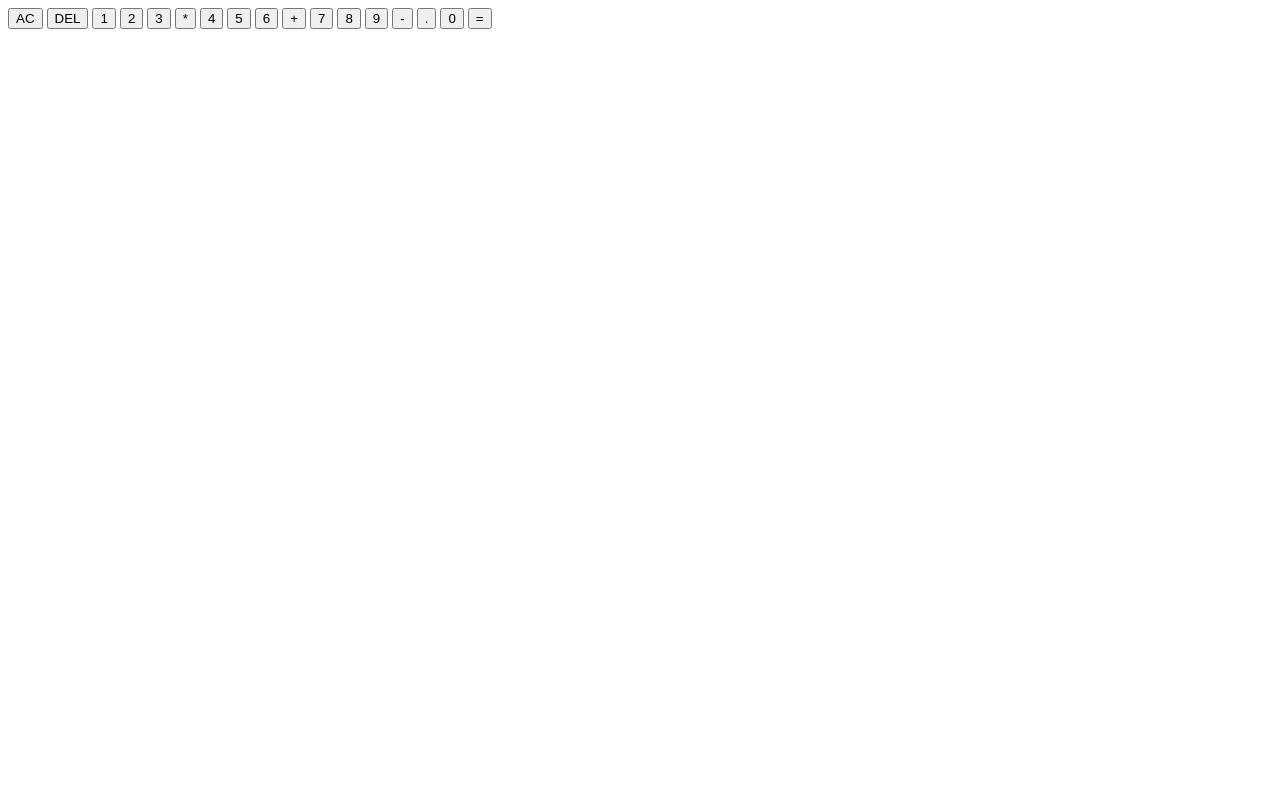
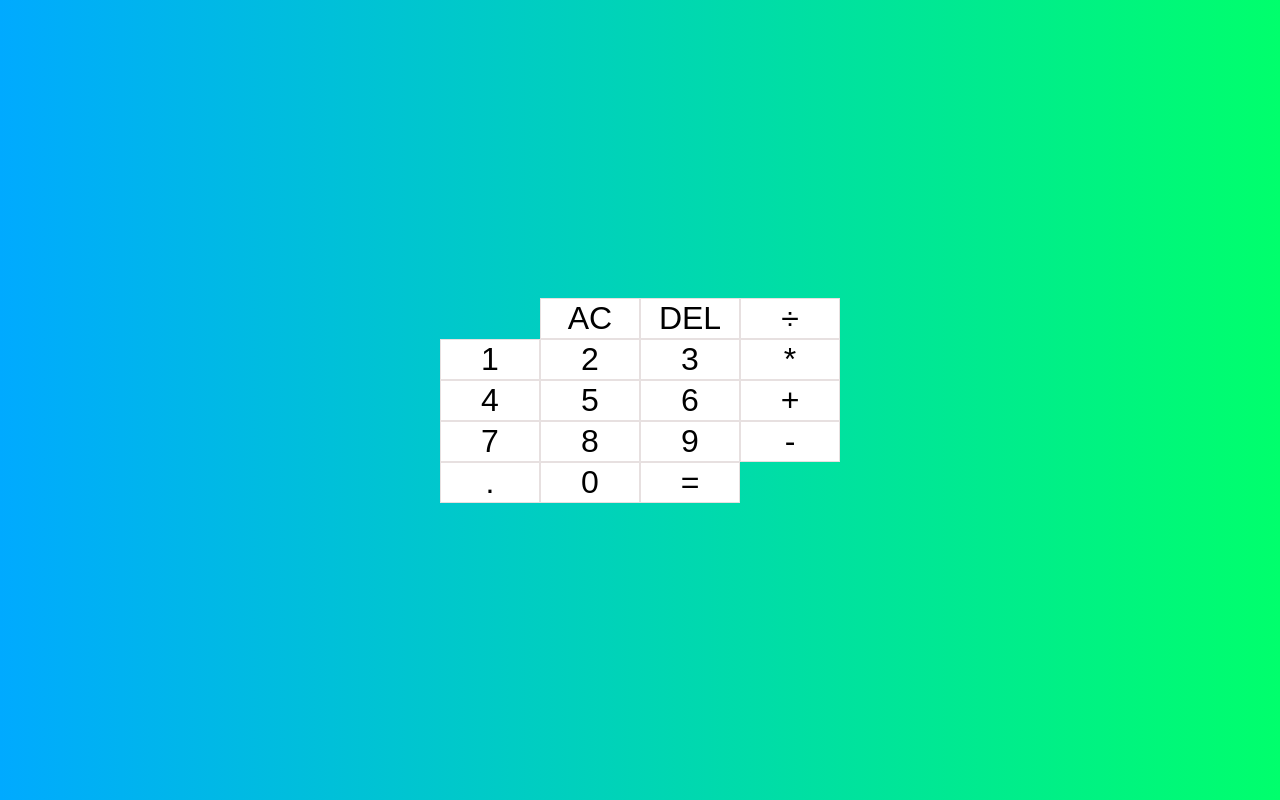
Before and after one commit to WayneMusungu/Calculator, a plain HTML site: page index.html in a window 1280 px wide. Drawn offline with Linux system fonts and the light colour scheme.

Commit message:
Add index.html, styles.css

```diff
--- a/index.html
+++ b/index.html
@@ -8,13 +8,14 @@
     <link rel="stylesheet" href="styles.css">
 </head>
 <body>
-    <div class="calculator grid">
+    <div class="calculator-grid">
         <div class="output">
             <div class="previous-operand"></div>
             <div class="current-operand"></div>
         </div>
         <button class="span-two">AC</button>
         <button>DEL</button>
+        <button>÷</button>
         <button>1</button>
         <button>2</button>
         <button>3</button>
--- a/styles.css
+++ b/styles.css
@@ -0,0 +1,31 @@
+*,*::before *::after{
+    box-sizing: border-box;
+    font-family:Verdana, Geneva, Tahoma, sans-serif;
+    font-weight: normal;
+}
+body{
+    padding: 0%;
+    margin: 0%;
+    background: linear-gradient(to right, #00AAFF, #00FF6C);
+}
+
+.calculator-grid{
+    display: grid;
+    justify-content: center;
+    align-content: center;
+    min-height: 100vh;
+    grid-template-columns: repeat(4, 100px);
+    grid-template-rows: minmax(120, auto)repeat(5,100px);
+}
+
+.calculator-grid > button{
+    cursor: pointer;
+    font-size: 2rem;
+    border: 1px solid rgb(231, 224, 224);
+    outline: none;
+    background-color: rgba(255, 255, 255, 20);
+}
+
+.calculator-grid > button:hover{
+    background-color: rgba(255, 255, 255, -20);
+}
```
